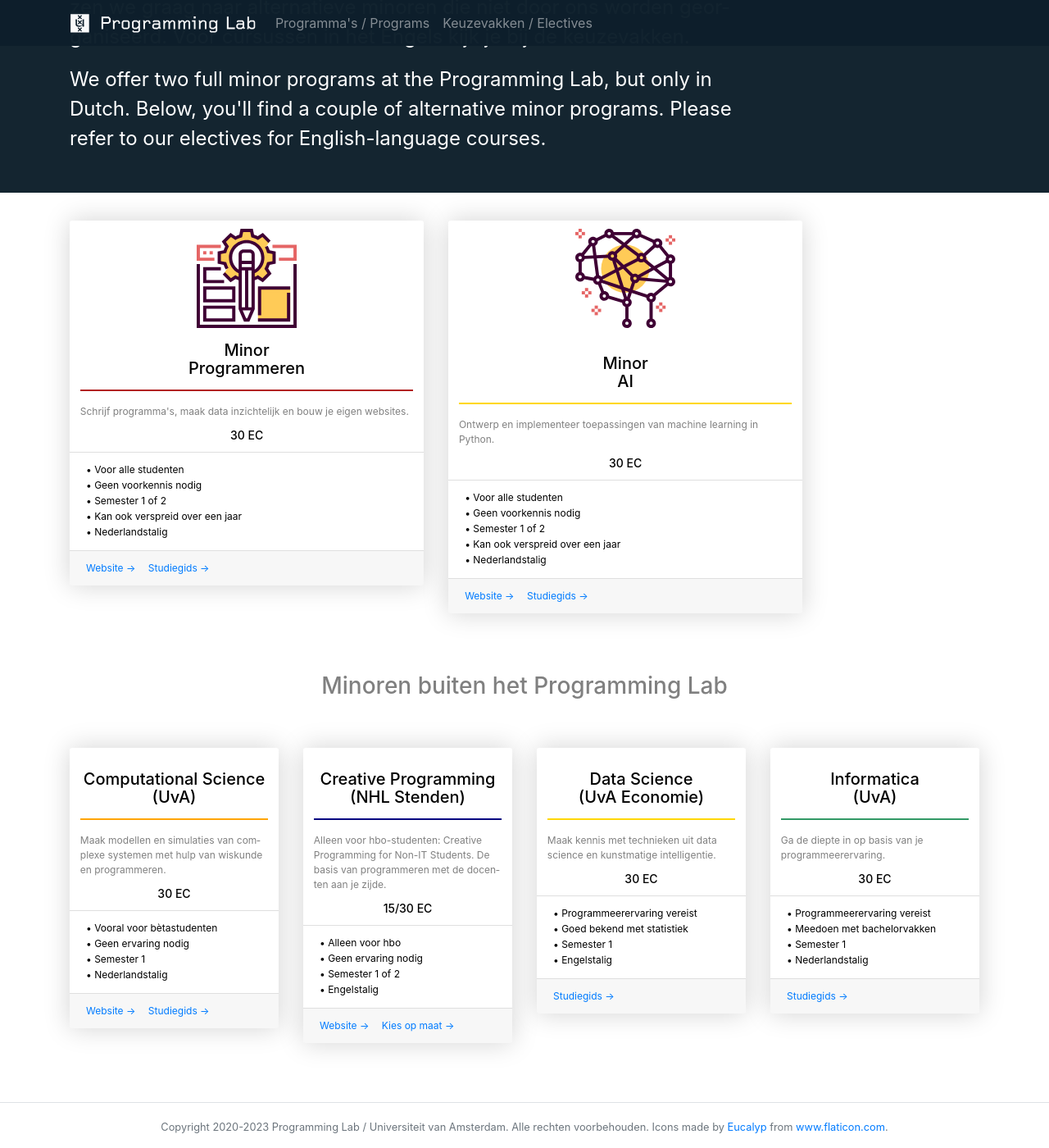
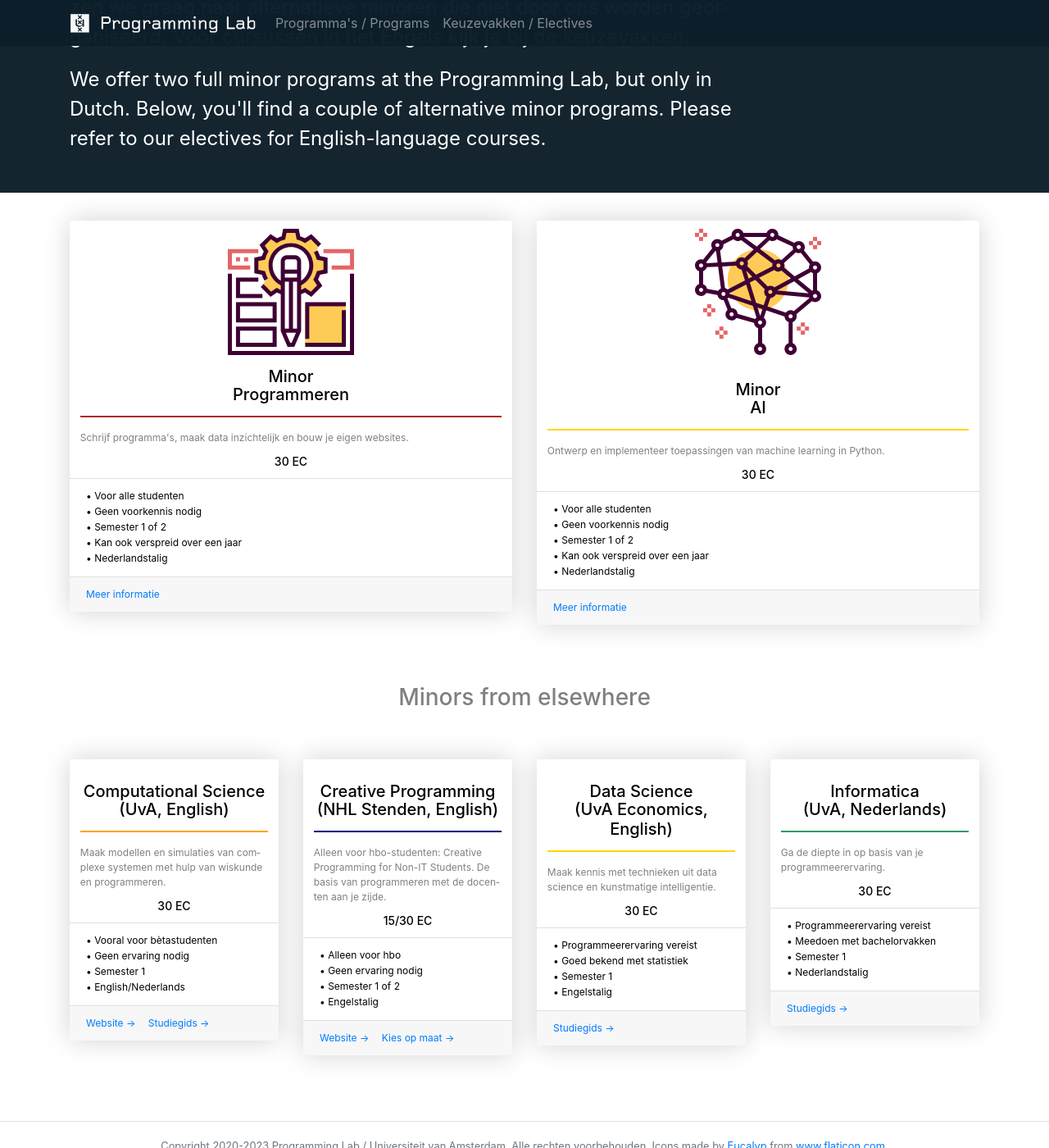
Before and after one commit to tdoolan/info, a Jekyll site: the page built from programs/index.html, in a window 1280 px wide and 1400 px high, scrolled down 255 px. Shown: the whole window at 82% size. Built offline with Jekyll 4.4.1, drawn with Linux system fonts in a browser that asks for light colours.

Commit message:
more fixes

```diff
--- a/assets/css/keuzehulp.scss
+++ b/assets/css/keuzehulp.scss
@@ -42,7 +42,7 @@
             padding-bottom: 10px;
         }
 
-        .card-link:after
+        .card-link:not(.stretched-link):after
         {
             content:" \2192";
         }
--- a/programs/index.html
+++ b/programs/index.html
@@ -25,7 +25,7 @@
 
     <div class="container smt-n5 py-4">
         <div class="row">
-            <div class="wrapper">
+            <!-- <div class="wrapper"> -->
 
                 <div class="col">
                     <div class="card" id="programmeren">
@@ -54,8 +54,7 @@
                             </li>
                         </ul>
                         <div class="card-footer border-0">
-                            <a href="/minoren/minprog/" class="card-link">Website</a>
-                            <a class="card-link" href="https://studiegids.uva.nl/xmlpages/page/2022-2023/zoek-minor/opleiding/7157">Studiegids</a>
+                            <a href="/minoren/minprog/" class="card-link stretched-link">Meer informatie</a>
                         </div>
                     </div>
                 </div>
@@ -91,27 +90,25 @@
                             </li>
                         </ul>
                         <div class="card-footer border-0">
-                            <a href="/minoren/minai" class="card-link">Website</a>
-                            <a class="card-link" href="https://studiegids.uva.nl/xmlpages/page/2022-2023/zoek-minor/opleiding/7235">Studiegids</a>
+                            <a href="/minoren/minai" class="card-link stretched-link">Meer informatie</a>
                         </div>
                     </div>
-                </div>
+                <!-- </div> -->
 
             </div>
         </div>
 
-        <h3 class="mt-5 pt-4 mb-4 text-center">Minoren buiten het Programming Lab</h3>
+        <h3 class="mt-5 pt-4 mb-4 text-center">Minors from elsewhere</h3>
 
         <div class="row mt-5 mb-5">
             <div class="wrapper">
 
                 <div class="col">
                     <div class="card" id="computational">
-                        <!-- <img class="card-img-top" src="{{ site.baseurl }}/assets/logos/computational.png" alt="Card image cap" onclick="showinfo('cls')"> -->
                         <div class="card-body">
                             <div class="minor-title">
                                 <h5 class="card-title">Computational Science</h5>
-                                <h5 class="card-title"> (UvA)</h5>
+                                <h5 class="card-title"> (UvA, English)</h5>
                                 <h5 class="card-title-responsive">Minor Computational Science (UvA)</h5>
                             </div>
                             <hr>
@@ -127,7 +124,7 @@
                                 <p>&bull; Vooral voor bètastudenten</p>
                                 <p>&bull; Geen ervaring nodig</p>
                                 <p>&bull; Semester 1</p>
-                                <p>&bull; Nederlandstalig</p>
+                                <p>&bull; English/Nederlands</p>
                             </li>
                         </ul>
                         <div class="card-footer border-0">
@@ -144,7 +141,7 @@
                         <div class="card-body">
                             <div class="minor-title">
                                 <h5 class="card-title">Creative Programming</h5>
-                                <h5 class="card-title"> (NHL Stenden)</h5>
+                                <h5 class="card-title"> (NHL Stenden, English)</h5>
                                 <h5 class="card-title-responsive">Minor Creative Programming (NHL Stenden)</h5>
                             </div>
                             <hr>
@@ -177,7 +174,7 @@
                         <div class="card-body">
                             <div class="minor-title">
                                 <h5 class="card-title">Data Science</h5>
-                                <h5 class="card-title"> (UvA Economie)</h5>
+                                <h5 class="card-title"> (UvA Economics, English)</h5>
                                 <h5 class="card-title-responsive">Minor Data Science (UvA Economie)</h5>
                             </div>
                             <hr>
@@ -208,7 +205,7 @@
                         <div class="card-body">
                             <div class="minor-title">
                                 <h5 class="card-title">Informatica</h5>
-                                <h5 class="card-title"> (UvA)</h5>
+                                <h5 class="card-title"> (UvA, Nederlands)</h5>
                                 <h5 class="card-title-responsive">Minor Informatica (UvA Economie)</h5>
                             </div>
                             <hr>
```
Also changed, not shown: _courses/ai-scientific1.md (added, +18 -0 lines), _courses/ai-scientific2.md (added, +18 -0 lines), _courses/ai-scientificdata.md (added, +17 -0 lines), _courses/scientific1.md (+0 -1 lines), _courses/scientific2.md (+0 -1 lines), _courses/scientificdata.md (+0 -1 lines), electives/machine/index.html (+3 -5 lines).
